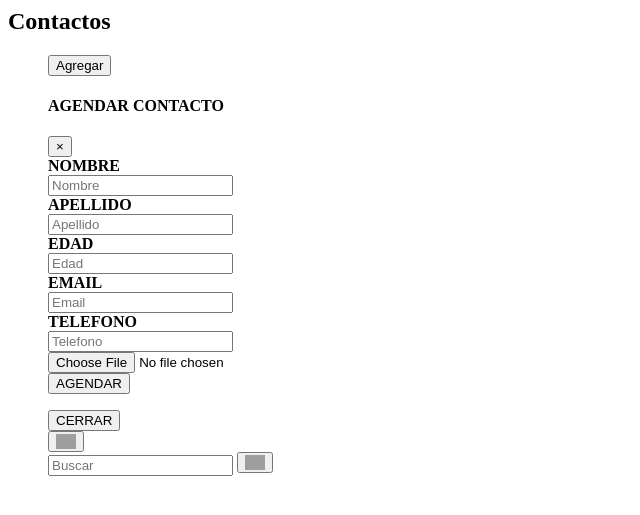
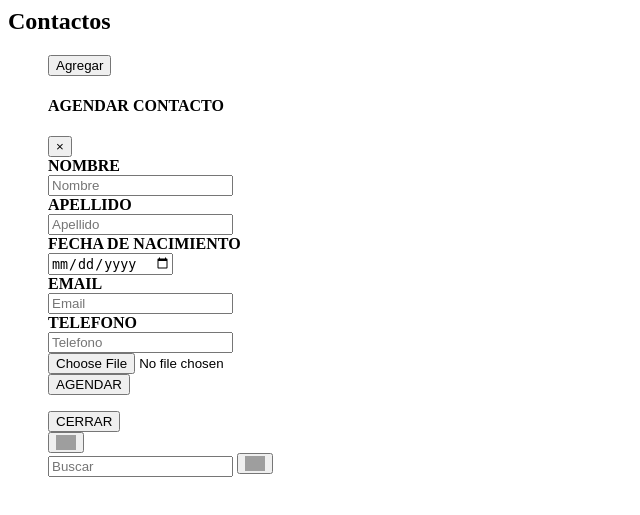
Before and after one commit to Lucia-Gomez327/cursoPHP, a CodeIgniter app: the page made by application/views/content/inicio.php in a window 1280 px wide. Shown: the top 515 px of the page, without its empty margins (0-640 px from the left). Run offline with CodeIgniter, Linux system fonts and the light colour scheme; data that the repository does not hold is empty; grey boxes are pictures that could not be loaded.

Commit message:
model, modal

```diff
--- a/application/models/AgendaContactos_model.php
+++ b/application/models/AgendaContactos_model.php
@@ -22,6 +22,8 @@ class AgendaContactos_model extends CI_Model
         $this->db->where('contacto.email',$email);
         $this->db->update('contacto.estado',2);
     }
+
+
 //lista de todos los contactos
     public function listaContactos(){
 
@@ -33,9 +35,11 @@ class AgendaContactos_model extends CI_Model
     }
 
     public function Busqueda($busqueda){
+
+        $RE=
         $this->db->select('contacto.*');
         $this->db->from('contacto');
-        $this->db->where('')
+        $this->db->where('contacto.nombre REGEXP')
 
     }
 
--- a/application/views/card/registro_modal.php
+++ b/application/views/card/registro_modal.php
@@ -43,11 +43,11 @@
 													</div>
 
 													<div class="form-group">
-														<label for="username" class="cols-sm-2 control-label"><b>EDAD</b></label>
+														<label for="username" class="cols-sm-2 control-label"><b>FECHA DE NACIMIENTO</b></label>
 														<div class="cols-sm-10">
 															<div class="input-group">
 																<span class="input-group-text"><i class="fa fa-user-tag fa" aria-hidden="true"></i></span>
-																<input type="text" class="form-control" name="edad" id="edad"  placeholder="Edad">
+																<input type="date" class="form-control date " name="fechaN" id="fechaN"  placeholder="Fecha de Nacimiento">
 															</div>
 														</div>
 													</div>
```
